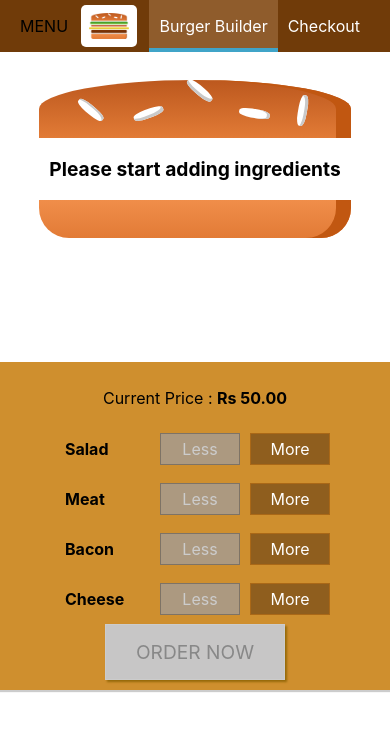
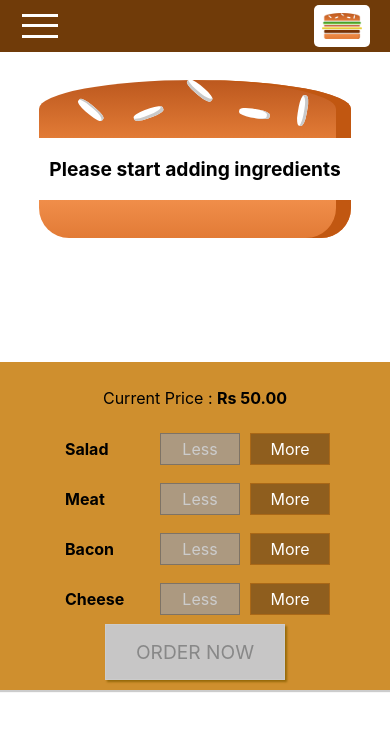
Before and after one commit to ritwikpal20/Burger-Builder, a React (Create React App) app: page / in a window 390 px wide. Shown: the top 730 px of the page. Built offline with nearby package versions, Linux system fonts and the light colour scheme.

Commit message:
added SideDrawer and handled responsiveness

```diff
--- a/src/components/Layout/Layout.js
+++ b/src/components/Layout/Layout.js
@@ -1,14 +1,37 @@
 import Aux from "../../hoc/Auxiliary";
 import classes from "./Layout.module.css";
 import Toolbar from "../Navigation/Toolbar/Toolbar";
+import SideDrawer from "../Navigation/SideDrawer/SideDrawer";
+import { Component } from "react";
 
-const layout = (props) => {
-    return (
-        <Aux>
-            <Toolbar />
-            <main className={classes.Content}>{props.children}</main>
-        </Aux>
-    );
-};
+// The layout component has been to Class based component because , we need to manage the sidedrawer with a property to show it only when clicked a button on Toolbar and close it when clicked on backdrop
+class Layout extends Component {
+    state = {
+        showSideDrawer: false,
+    };
 
-export default layout;
+    sideDrawerClosedHandler = () => {
+        this.setState({ showSideDrawer: false });
+    };
+
+    sideDrawerToggleHandler = () => {
+        this.setState((prevState) => {
+            return { showSideDrawer: !prevState.showSideDrawer };
+        });
+    };
+
+    render() {
+        return (
+            <Aux>
+                <SideDrawer
+                    open={this.state.showSideDrawer}
+                    closed={this.sideDrawerClosedHandler}
+                />
+                <Toolbar drawerToggleClicked={this.sideDrawerToggleHandler} />
+                <main className={classes.Content}>{this.props.children}</main>
+            </Aux>
+        );
+    }
+}
+
+export default Layout;
--- a/src/components/Logo/Logo.js
+++ b/src/components/Logo/Logo.js
@@ -2,7 +2,7 @@ import classes from "./Logo.module.css";
 import burgerLogo from "../../assets/images/burger-logo.png";
 
 const logo = (props) => (
-    <div className={classes.Logo}>
+    <div className={classes.Logo} style={{ height: props.height }}>
         <img src={burgerLogo} alt="MyBurger" />
     </div>
 );
--- a/src/components/Logo/Logo.module.css
+++ b/src/components/Logo/Logo.module.css
@@ -1,5 +1,5 @@
 .Logo {
-    height: 80%;
+    height: 100%;
     background-color: white;
     padding: 8px;
     box-sizing: border-box;
--- a/src/components/Navigation/NavigationItems/NavigationItem/NavigationItem.module.css
+++ b/src/components/Navigation/NavigationItems/NavigationItem/NavigationItem.module.css
@@ -1,24 +1,47 @@
 .NavigationItem {
-    height: 100%;
-    display: flex;
-    align-items: center;
-    margin: 0;
+    width: 100%;
+    display: block;
+    margin: 10px 0;
     box-sizing: border-box;
 }
 
 .NavigationItem a {
     text-decoration: none;
-    color: white;
-    height: 100%;
-    padding: 16px 10px;
+    color: #8f5c2c;
+    width: 100%;
     box-sizing: border-box;
-    border-bottom: 4px solid transparent;
     display: block;
 }
 
 .NavigationItem a:hover,
 .NavigationItem a:active,
 .NavigationItem a.active {
-    background-color: #8f5c2c;
-    border-bottom: 4px solid #40a4c8;
+    color: #40a4c8;
 }
+
+@media (min-width: 500px) {
+    .NavigationItem {
+        height: 100%;
+        display: flex;
+        width: auto;
+        align-items: center;
+        margin: 0;
+    }
+
+    .NavigationItem a {
+        color: white;
+        height: 100%;
+        width: auto;
+        padding: 16px 10px;
+        border-bottom: 4px solid transparent;
+        display: block;
+    }
+
+    .NavigationItem a:hover,
+    .NavigationItem a:active,
+    .NavigationItem a.active {
+        background-color: #8f5c2c;
+        border-bottom: 4px solid #40a4c8;
+        color: white;
+    }
+}
--- a/src/components/Navigation/NavigationItems/NavigationItems.module.css
+++ b/src/components/Navigation/NavigationItems/NavigationItems.module.css
@@ -5,4 +5,11 @@
     margin: 0;
     padding: 0;
     align-items: center;
+    flex-flow: column;
 }
+
+@media (min-width: 500px) {
+    .NavigationItems {
+        flex-flow: row;
+    }
+}
--- /dev/null
+++ b/src/components/Navigation/SideDrawer/DrawerToggle/DrawerToggle.js
@@ -0,0 +1,11 @@
+import classes from "./DrawerToggle.module.css";
+
+const drawerToggle = (props) => (
+    <div onClick={props.clicked} className={classes.DrawerToggle}>
+        <div></div>
+        <div></div>
+        <div></div>
+    </div>
+);
+
+export default drawerToggle;
--- /dev/null
+++ b/src/components/Navigation/SideDrawer/DrawerToggle/DrawerToggle.module.css
@@ -0,0 +1,23 @@
+.DrawerToggle {
+    width: 40px;
+    height: 100%;
+    display: flex;
+    flex-flow: column;
+    justify-content: space-around;
+    align-items: center;
+    padding: 10px 0;
+    box-sizing: border-box;
+    cursor: pointer;
+}
+
+.DrawerToggle div {
+    width: 90%;
+    height: 3px;
+    background-color: white;
+}
+
+@media (min-width: 500px) {
+    .DrawerToggle {
+        display: none;
+    }
+}
--- /dev/null
+++ b/src/components/Navigation/SideDrawer/SideDrawer.js
@@ -0,0 +1,26 @@
+import classes from "./SideDrawer.module.css";
+import Logo from "../../Logo/Logo";
+import NavigationItems from "../NavigationItems/NavigationItems";
+import Backdrop from "../../UI/Backdrop/Backdrop";
+import Aux from "../../../hoc/Auxiliary";
+
+const sideDrawer = (props) => {
+    let sideDrawerClasses = [classes.SideDrawer, classes.Close];
+    if (props.open) sideDrawerClasses = [classes.SideDrawer, classes.Open];
+
+    return (
+        <Aux>
+            <Backdrop show={props.open} clicked={props.closed} />
+            <div className={sideDrawerClasses.join(" ")}>
+                <div className={classes.Logo}>
+                    <Logo />
+                </div>
+                <nav>
+                    <NavigationItems />
+                </nav>
+            </div>
+        </Aux>
+    );
+};
+
+export default sideDrawer;
--- /dev/null
+++ b/src/components/Navigation/SideDrawer/SideDrawer.module.css
@@ -0,0 +1,33 @@
+.SideDrawer {
+    position: fixed;
+    top: 0;
+    left: 0;
+    z-index: 200;
+    background-color: white;
+    transition: transform 0.5s ease-out;
+    width: 280px;
+    max-width: 70%;
+    height: 100%;
+    padding: 32px 16px;
+    box-sizing: border-box;
+}
+
+@media (min-width: 500px) {
+    .SideDrawer {
+        display: none;
+    }
+}
+
+.Open {
+    transform: translateX(0);
+}
+
+.Close {
+    transform: translateX(-100%);
+}
+
+.Logo {
+    height: 11%;
+    min-height: 50px;
+    margin-bottom: 32px;
+}
--- a/src/components/Navigation/Toolbar/Toolbar.js
+++ b/src/components/Navigation/Toolbar/Toolbar.js
@@ -1,12 +1,14 @@
 import classes from "./Toolbar.module.css";
 import Logo from "../../Logo/Logo";
 import NavigationItems from "../NavigationItems/NavigationItems";
+import DrawerToggle from "../SideDrawer/DrawerToggle/DrawerToggle";
 
 const toolbar = (props) => (
     <header className={classes.Toolbar}>
-        <div>MENU</div>
-        <Logo />
-        <nav>
+        <DrawerToggle clicked={props.drawerToggleClicked} />
+        {/* For managing the logo height in various components you can either it as a props and set inline style in Logo component which overwrites the default height or you can wrap it around a outer div and manage the height of the div in this css file only. */}
+        <Logo height="80%" />
+        <nav className={classes.DesktopOnly}>
             <NavigationItems />
         </nav>
     </header>
--- a/src/components/Navigation/Toolbar/Toolbar.module.css
+++ b/src/components/Navigation/Toolbar/Toolbar.module.css
@@ -16,3 +16,9 @@
 .Toolbar nav {
     height: 100%;
 }
+
+@media (max-width: 499px) {
+    .DesktopOnly {
+        display: none;
+    }
+}
```
